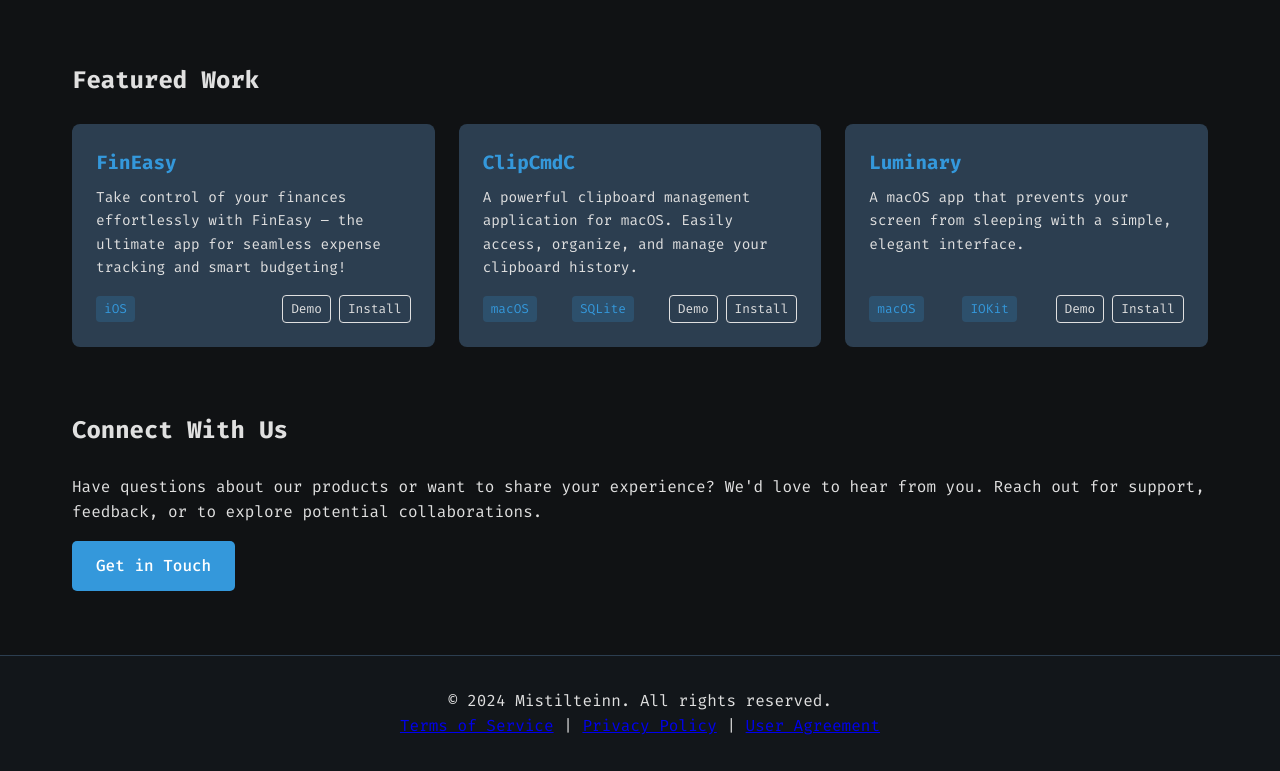
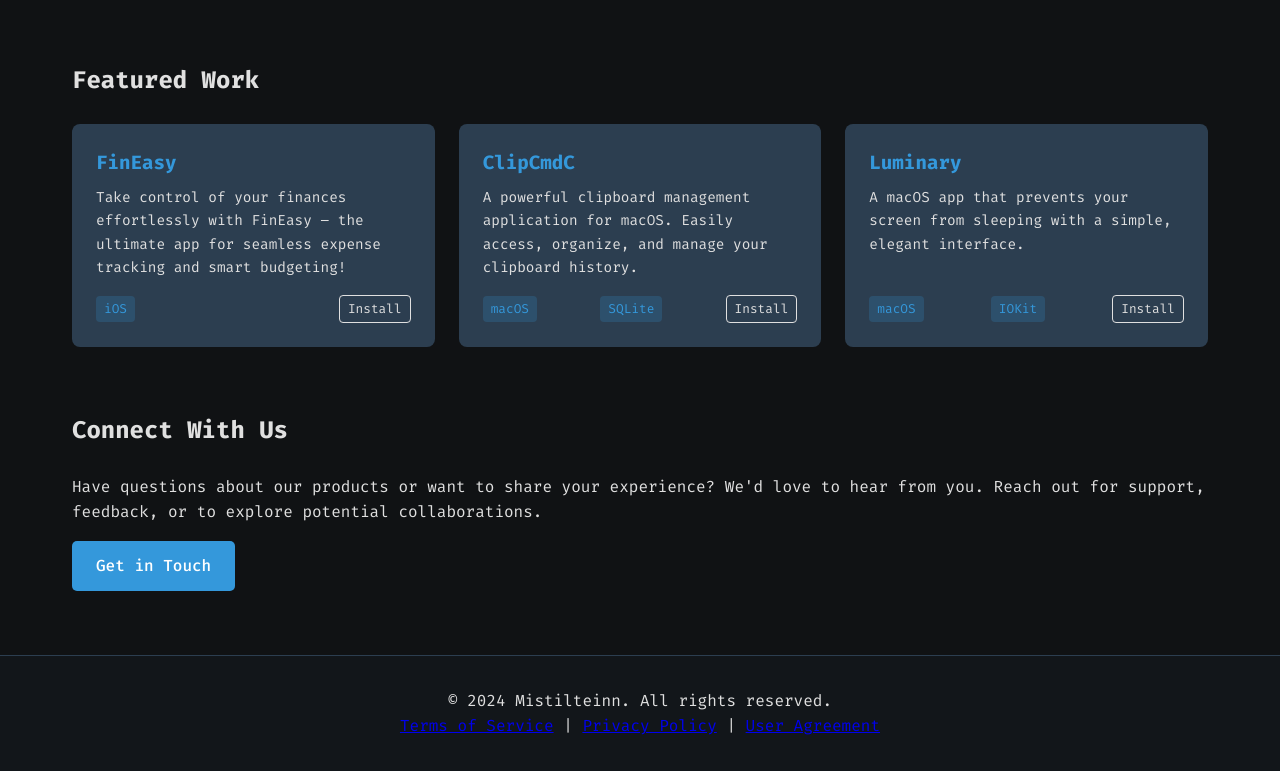
Before and after one commit to PRATIKK0709/Mistilteinn, a plain HTML site: page index.html in a window 1280 px wide. Shown: the part 633-1404 px from the top of the page. Drawn offline with Linux system fonts and the light colour scheme.

Commit message:
index.html

```diff
--- a/index.html
+++ b/index.html
@@ -357,8 +357,7 @@
                     <div class="portfolio-meta">
                         <span class="tag">iOS</span>
                         <div class="portfolio-links">
-                            <a href="#" class="link-button">Demo</a>
-                            <a href="#" class="link-button">Install</a>
+                            <a href="https://apps.apple.com/in/app/fineasy/id6478165097" class="link-button">Install</a>
                         </div>
                     </div>
                 </div>
@@ -369,8 +368,7 @@
                         <span class="tag">macOS</span>
                         <span class="tag">SQLite</span>
                         <div class="portfolio-links">
-                            <a href="#" class="link-button">Demo</a>
-                            <a href="#" class="link-button">Install</a>
+                            <a href="https://testflight.apple.com/join/4uQhbSfn" class="link-button">Install</a>
                         </div>
                     </div>
                 </div>
@@ -381,7 +379,6 @@
                         <span class="tag">macOS</span>
                         <span class="tag">IOKit</span>
                         <div class="portfolio-links">
-                            <a href="#" class="link-button">Demo</a>
                             <a href="#" class="link-button">Install</a>
                         </div>
                     </div>
```
